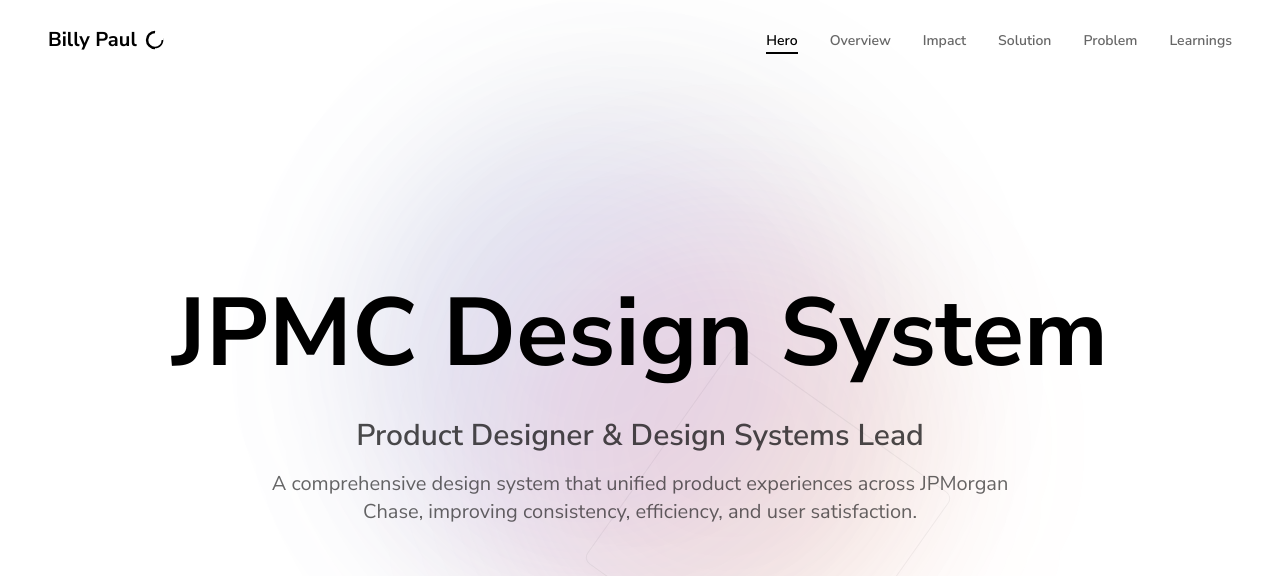
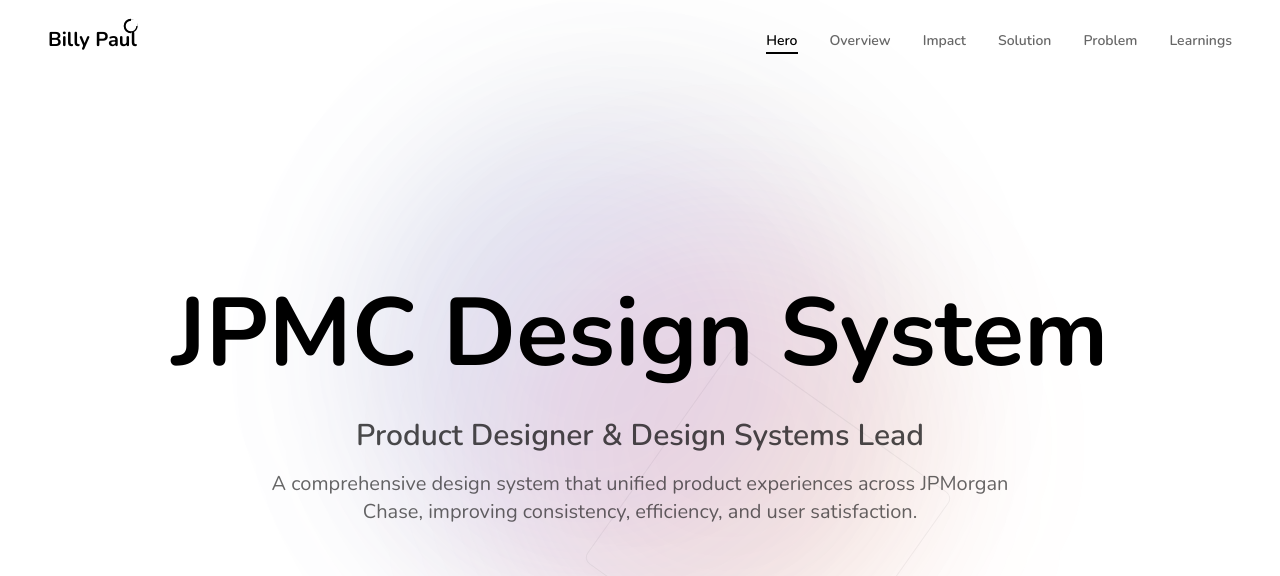
Before and after one commit to 2williampaul/jpmc-case-study, a Next.js app in the folder jpmc-case-study/: page / in a window 1280 px wide. Shown: the top 576 px of the page. Built offline with nearby package versions, Linux system fonts and the light colour scheme.

Commit message:
Change font to Nunito and position logo circle above the 'l' in Paul

```diff
--- a/jpmc-case-study/app/components/ui/Logo.tsx
+++ b/jpmc-case-study/app/components/ui/Logo.tsx
@@ -2,15 +2,20 @@
 
 export default function Logo() {
   return (
-    <div className="flex items-center gap-2">
-      <span className="text-xl font-bold text-black">Billy Paul</span>
+    <div className="flex items-center">
+      <span className="text-xl font-bold text-black relative">
+        Billy Pau
+        <span className="relative inline-block">
+          l
+          {/* Circle positioned above and to the right of the "l" */}
           <svg
-        width="20"
-        height="20"
+            width="16"
+            height="16"
             viewBox="0 0 24 24"
             fill="none"
             xmlns="http://www.w3.org/2000/svg"
-        className="text-black"
+            className="absolute -top-2 right-0 text-black"
+            style={{ transform: "translateX(2px)" }}
           >
             {/* 3/4 circle with right-angled corner cut out */}
             <path
@@ -29,6 +34,8 @@
               fill="none"
             />
           </svg>
+        </span>
+      </span>
     </div>
   );
 }
--- a/jpmc-case-study/app/globals.css
+++ b/jpmc-case-study/app/globals.css
@@ -8,13 +8,13 @@
 @theme inline {
   --color-background: var(--background);
   --color-foreground: var(--foreground);
-  --font-sans: var(--font-nunito-sans);
+  --font-sans: var(--font-nunito);
 }
 
 body {
   background: var(--background);
   color: var(--foreground);
-  font-family: var(--font-nunito-sans), sans-serif;
+  font-family: var(--font-nunito), sans-serif;
 }
 
 /* Custom cursor only on non-touch devices */
--- a/jpmc-case-study/app/layout.tsx
+++ b/jpmc-case-study/app/layout.tsx
@@ -1,9 +1,9 @@
 import type { Metadata } from "next";
-import { Nunito_Sans } from "next/font/google";
+import { Nunito } from "next/font/google";
 import "./globals.css";
 
-const nunitoSans = Nunito_Sans({
-  variable: "--font-nunito-sans",
+const nunito = Nunito({
+  variable: "--font-nunito",
   subsets: ["latin"],
   weight: ["400", "600", "700"],
   display: "swap",
@@ -23,7 +23,7 @@
   return (
     <html lang="en">
       <body
-        className={`${nunitoSans.variable} font-sans antialiased`}
+        className={`${nunito.variable} font-sans antialiased`}
       >
         {children}
       </body>
```
Lines whose indentation alone changed are shown as unchanged.
